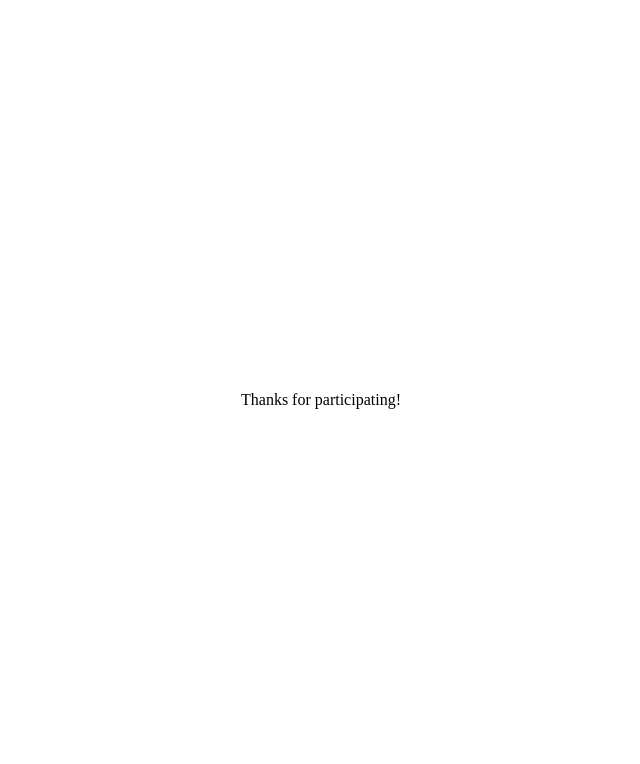
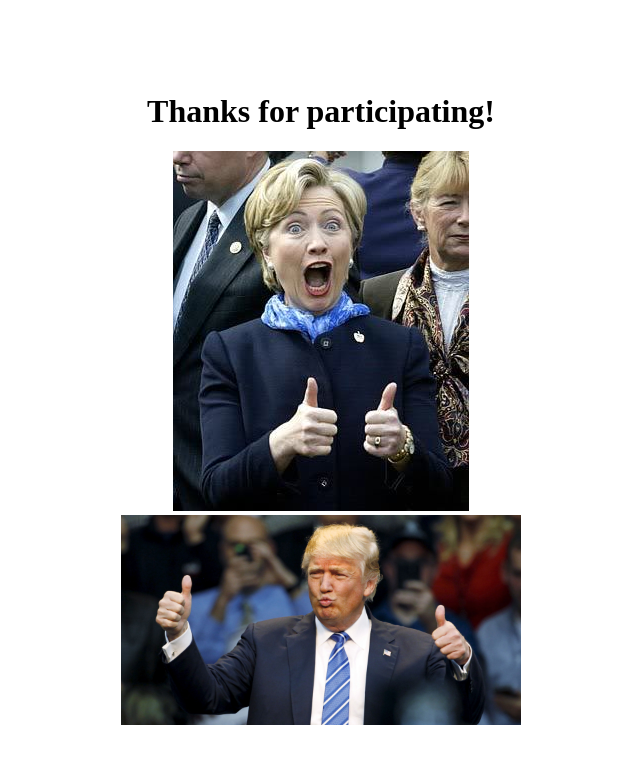
Before and after one commit to petersmittenaar/political_priming, a website: page public/views/finish.html in a window 1280 px wide. Shown: the whole page, without its empty margins (319-959 px from the left). Drawn offline with Linux system fonts and the light colour scheme; files that its build step writes are made by us from their sources.

Commit message:
added images of hillary and donald

```diff
--- a/public/views/finish.html
+++ b/public/views/finish.html
@@ -7,7 +7,9 @@
 	<body>
 		<div class = "parent">
 	      <div class = "child">
-	        <p>Thanks for participating!</p>
+	        <h1>Thanks for participating!</h1>
+	        <div><img src="../stim/hillary_thumbs.jpg" height="360" width="296"></div>
+	        <div><img src="../stim/donald_thumbs.jpg" height="210" width="400"></div>
 	      </div>
 	    </div>
 	</body>
```
